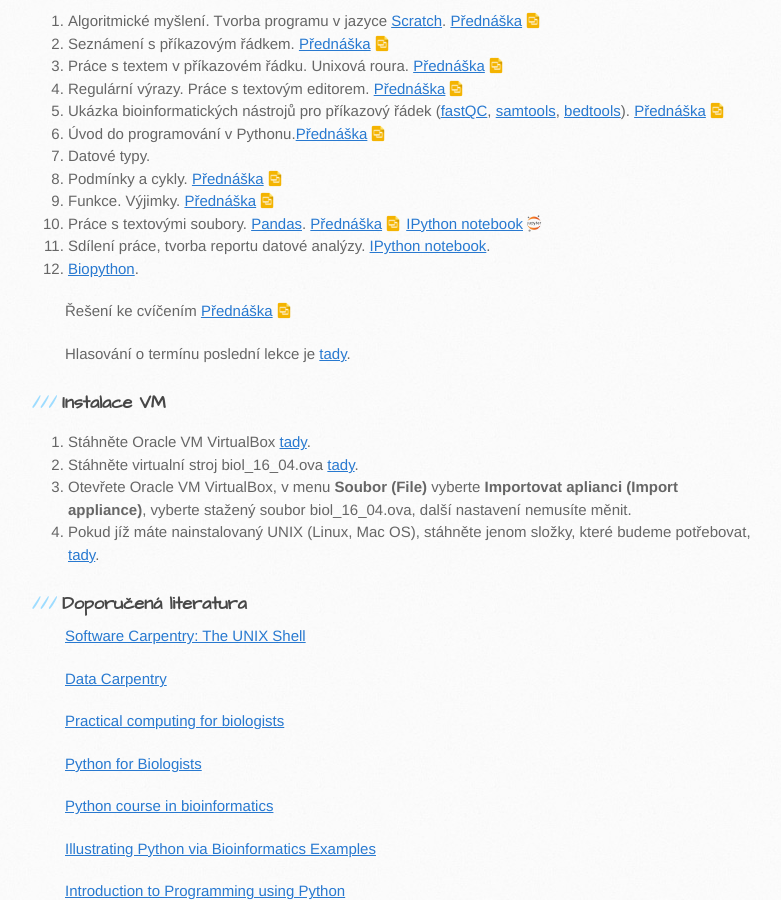
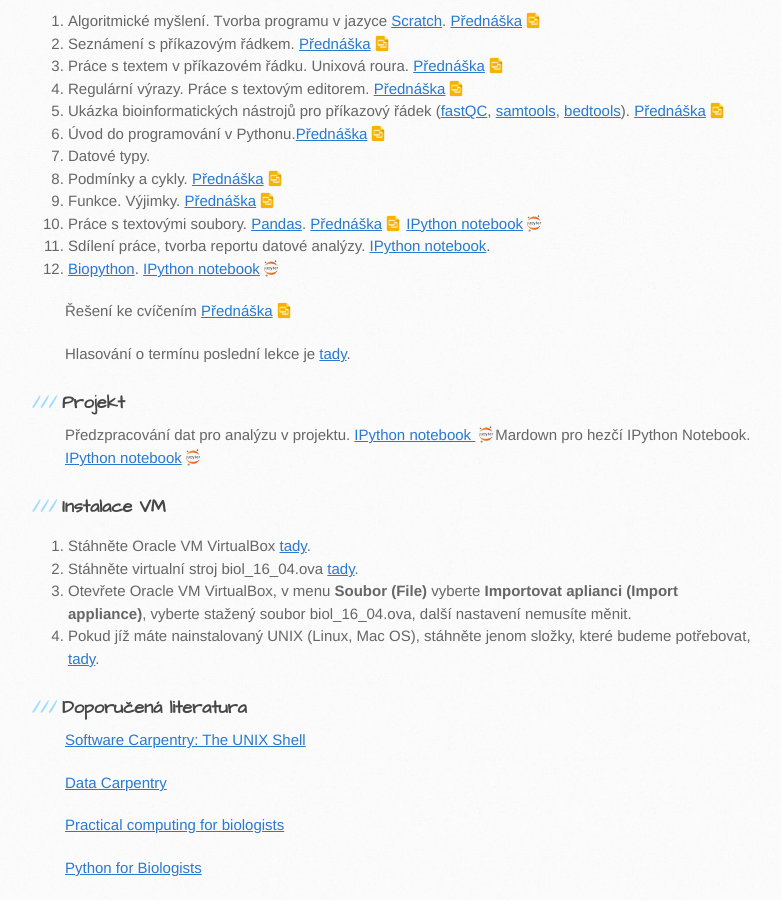
Before and after one commit to anastazie/intro_python_biol, a Jekyll site: the page built from index.md, in a window 1280 px wide and 900 px high, scrolled down 1089 px. Shown: the whole window, without its empty margins (105-886 px from the left). Built offline with Jekyll 4.4.1, drawn with Linux system fonts in a browser that asks for light colours; our own code applies the rules of GitHub Pages for plain Markdown files.

Commit message:
Update index.md

```diff
--- a/index.md
+++ b/index.md
@@ -27,12 +27,16 @@ Cílem předmětu je zbavení studentů strachu z příkazového řádku a nauč
 9. Funkce. Výjimky. <a href="https://docs.google.com/presentation/d/1xD98ktrqpyFTyiuPtB9Isl6Gw8RJGQsOqDFnyY4Ysl0/edit?usp=sharing"  class="presentation">Přednáška</a>
 10. Práce s textovými soubory. [Pandas](http://pandas.pydata.org/). <a href="https://docs.google.com/presentation/d/11kMwoRq-d7_4Q-RpWO2bdBx2Gi0fT3Dq_-JrlMw21-E/edit?usp=sharing"  class="presentation">Přednáška</a> <a href="https://github.com/anastazie/python_biol_2016/blob/master/10_Python_Pandas.ipynb" class="jupyter"> IPython notebook </a>
 11. Sdílení práce, tvorba reportu datové analýzy. [IPython notebook](http://jupyter.org/).
-12. [Biopython](http://biopython.org/DIST/docs/tutorial/Tutorial.html).
+12. [Biopython](http://biopython.org/DIST/docs/tutorial/Tutorial.html). <a href="https://github.com/anastazie/python_biol_2016/blob/master/Biopython.ipynb" class="jupyter"> IPython notebook </a>
 
 Řešení ke cvíčením <a href="https://docs.google.com/presentation/d/1XFS2EjUPrdbiI76mhOeFxNjPzWEUKcfJFnSob8QuzyE/edit?usp=sharing" class="presentation">Přednáška</a>
 
 Hlasování o termínu poslední lekce je [tady](http://doodle.com/poll/4ztschcenughgnc3).
 
+### Projekt
+
+Předzpracování dat pro analýzu v projektu. <a href="https://github.com/anastazie/python_biol_2016/blob/master/project_data_upload.ipynb" class="jupyter"> IPython notebook </a>
+Mardown pro hezčí IPython Notebook. <a href="https://github.com/anastazie/python_biol_2016/blob/master/Python_markdown.ipynb" class="jupyter"> IPython notebook </a>
 
 ### Instalace VM
 
```
